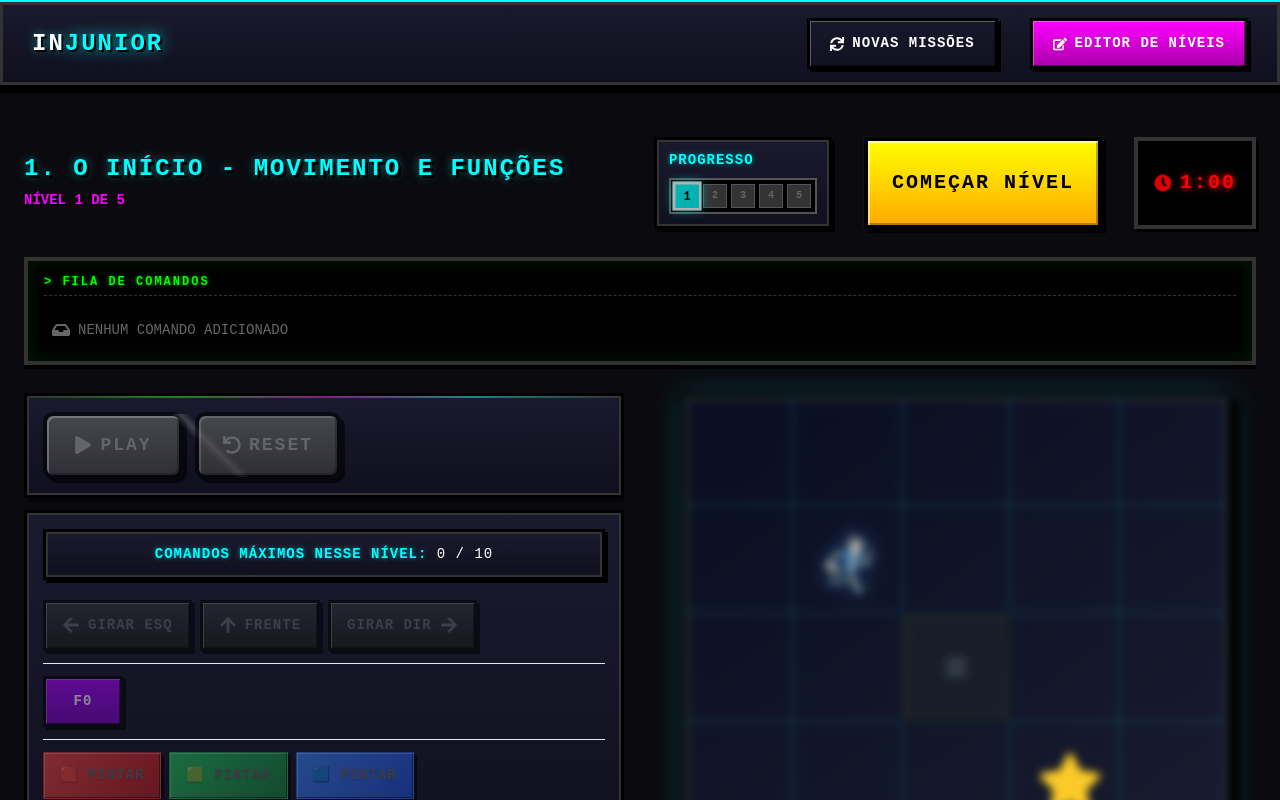
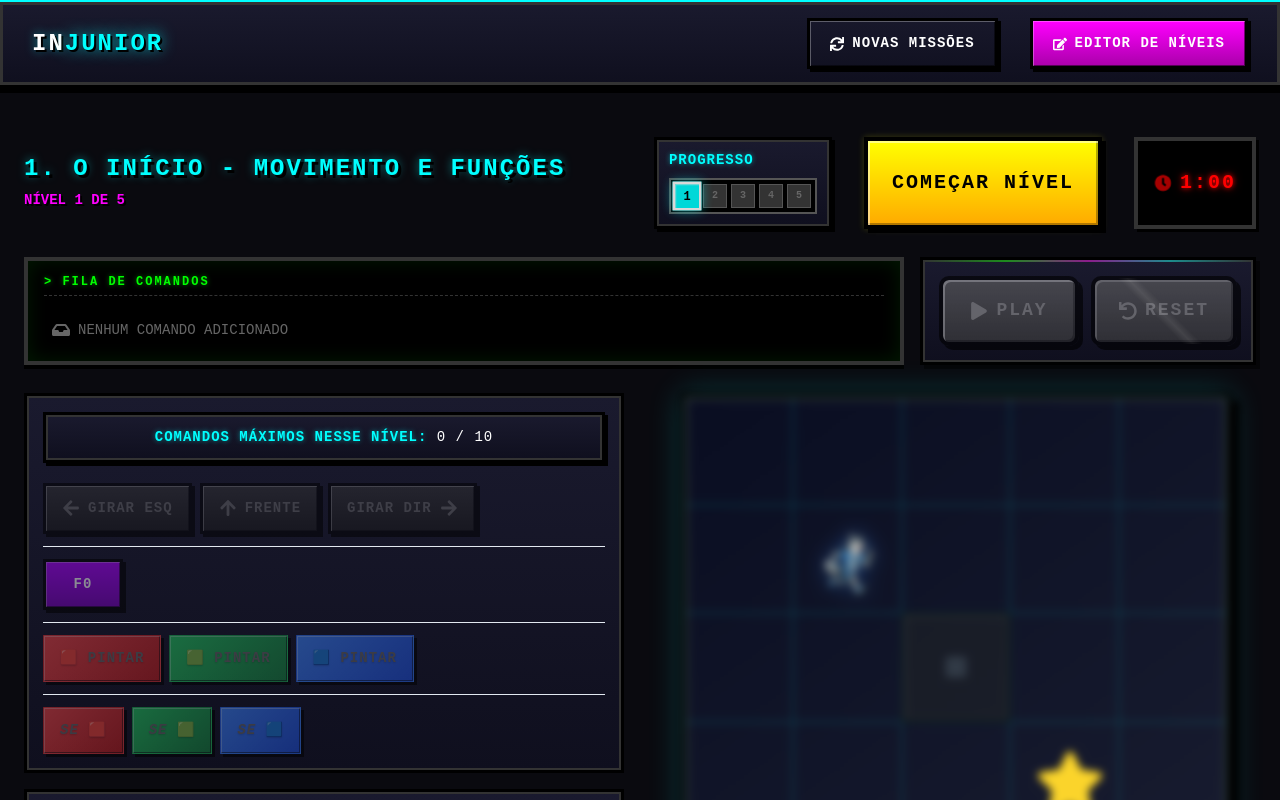
Before and after one commit to DougCristiano/GamIN, a React (Vite) app: page / in a window 1280 px wide. Shown: the top 800 px of the page. Built offline with nearby package versions, Linux system fonts and the light colour scheme.

Commit message:
Feat: Consertando o layout

```diff
--- a/src/components/game/CommandQueue/CommandQueue.module.css
+++ b/src/components/game/CommandQueue/CommandQueue.module.css
@@ -13,6 +13,8 @@
   width: 100%;
   min-width: 0;
   max-width: 100%;
+  min-height: 80px;
+  height: 100%;
   overflow: hidden;
   position: relative;
 }
--- a/src/components/game/ControlPanel/ControlPanel.module.css
+++ b/src/components/game/ControlPanel/ControlPanel.module.css
@@ -24,7 +24,7 @@
   display: flex;
   gap: var(--spacing-3);
   padding: var(--spacing-4);
-  width: 100%;
+  flex-shrink: 0;
   background: linear-gradient(180deg, #1a1a2e 0%, #0f0f1e 100%);
   border: 3px solid #000000;
   border-radius: 0;
@@ -220,11 +220,11 @@
 
 @keyframes retro-shine {
   0% {
-    transform: translateX(-100%);
+    transform: translateX(-45%);
   }
 
   100% {
-    transform: translateX(100%);
+    transform: translateX(150%);
   }
 }
 
--- a/src/components/game/ControlPanel/ControlPanel.tsx
+++ b/src/components/game/ControlPanel/ControlPanel.tsx
@@ -9,10 +9,7 @@ import styles from './ControlPanel.module.css';
 
 interface ControlPanelProps {
   onAddCommand: (cmd: Command) => void;
-  onPlay: () => void;
-  onReset: () => void;
   isExecuting: boolean;
-  hasCommands: boolean;
   commandCount: number;
   maxCommands?: number;
   functionLimits?: FunctionLimits;
@@ -21,10 +18,7 @@ interface ControlPanelProps {
 
 export const ControlPanel: React.FC<ControlPanelProps> = ({
   onAddCommand,
-  onPlay,
-  onReset,
   isExecuting,
-  hasCommands,
   commandCount,
   maxCommands,
   functionLimits,
@@ -35,17 +29,6 @@ export const ControlPanel: React.FC<ControlPanelProps> = ({
 
   return (
     <div className={styles.controlsContainer}>
-
-      {/* Action Buttons - Right after queue */}
-      <div className={styles.actionButtons}>
-        <button onClick={onPlay} disabled={disabled || isExecuting || !hasCommands} className={styles.playBtn}>
-          <FaPlay /> PLAY
-        </button>
-        <button onClick={onReset} className={styles.resetBtn} disabled={disabled}>
-          <FaUndo /> Reset
-        </button>
-      </div>
-
       <div className={styles.controls}>
         {maxCommands !== undefined && (
           <div className={styles.commandCounter}>
@@ -118,4 +101,32 @@ export const ControlPanel: React.FC<ControlPanelProps> = ({
   );
 };
 
+// Novo componente para os botões de ação (Play/Reset)
+interface ActionButtonsProps {
+  onPlay: () => void;
+  onReset: () => void;
+  isExecuting: boolean;
+  hasCommands: boolean;
+  disabled?: boolean;
+}
+
+export const ActionButtons: React.FC<ActionButtonsProps> = ({
+  onPlay,
+  onReset,
+  isExecuting,
+  hasCommands,
+  disabled = false,
+}) => {
+  return (
+    <div className={styles.actionButtons}>
+      <button onClick={onPlay} disabled={disabled || isExecuting || !hasCommands} className={styles.playBtn}>
+        <FaPlay /> PLAY
+      </button>
+      <button onClick={onReset} className={styles.resetBtn} disabled={disabled}>
+        <FaUndo /> Reset
+      </button>
+    </div>
+  );
+};
+
 export default ControlPanel;
--- a/src/components/game/ControlPanel/index.ts
+++ b/src/components/game/ControlPanel/index.ts
@@ -1 +1 @@
-export { ControlPanel, default } from './ControlPanel';
+export { ControlPanel, ActionButtons, default } from './ControlPanel';
--- a/src/components/game/Game/Game.module.css
+++ b/src/components/game/Game/Game.module.css
@@ -160,6 +160,40 @@
   user-select: none;
 }
 
+/* ========================================
+   QUEUE ROW - Command Queue + Play/Reset in one line
+   ======================================== */
+.queueRow {
+  display: flex;
+  align-items: stretch;
+  gap: var(--spacing-4);
+  width: 100%;
+  margin-bottom: var(--spacing-4);
+}
+
+.queueWrapper {
+  flex: 3;
+  min-width: 0;
+}
+
+/* Legacy section for backwards compatibility */
+.controlQueueSection {
+  display: flex;
+  gap: var(--spacing-6);
+  width: 100%;
+  margin-bottom: var(--spacing-4);
+  align-items: flex-start;
+}
+
+.controlPanelWrapper {
+  flex: 1;
+  min-width: 0;
+  display: flex;
+  flex-direction: column;
+  gap: var(--spacing-3);
+}
+
+/* Legacy queue section for backwards compatibility */
 .queueSection {
   width: 100%;
   margin-bottom: var(--spacing-4);
@@ -432,6 +466,22 @@
     max-width: 600px;
     margin: 0 auto;
   }
+
+  .queueRow {
+    flex-direction: column;
+    align-items: stretch;
+    gap: var(--spacing-3);
+  }
+
+  .controlQueueSection {
+    flex-direction: column;
+    gap: var(--spacing-4);
+  }
+
+  .controlPanelWrapper,
+  .queueWrapper {
+    width: 100%;
+  }
 }
 
 /* ========================================
--- a/src/components/game/Game/Game.tsx
+++ b/src/components/game/Game/Game.tsx
@@ -11,6 +11,7 @@ import { useGame, useCommands } from '@/hooks';
 import {
   FunctionEditor,
   ControlPanel,
+  ActionButtons,
   LevelNavigation,
   RecursionWarning,
   Timer,
@@ -231,34 +232,40 @@ export const Game: React.FC<GameProps> = ({ customLevels }) => {
         </div>
       </div>
 
-      {/* Command Queue - Full Width */}
-      <div className={styles.queueSection}>
-        <CommandQueue commands={commandQueue} currentCommandIndex={currentCommandIndex} />
+      {/* Command Queue Row: Queue + Play + Reset in one line */}
+      <div className={styles.queueRow}>
+        <div className={styles.queueWrapper}>
+          <CommandQueue commands={commandQueue} currentCommandIndex={currentCommandIndex} />
+        </div>
+        <ActionButtons
+          onPlay={handlePlay}
+          onReset={handleReset}
+          isExecuting={isExecuting}
+          hasCommands={commandQueue.length > 0}
+          disabled={!levelStarted}
+        />
       </div>
 
-      {/* Main Game Layout */}
+      {/* Main Game Layout - Two Columns */}
       <div className={styles.gameLayout}>
-        {/* Left Column - Instructions */}
+        {/* Left Column - Control Panel + Function Editor */}
         <div className={styles.instructionsPanel}>
           {/* Recursion Warning */}
           {recursionWarning && (
             <RecursionWarning message={recursionWarning} onClose={clearWarning} />
           )}
 
-          {/* Control Panel with Command Queue */}
+          {/* Control Panel */}
           <ControlPanel
             onAddCommand={addCommand}
-            onPlay={handlePlay}
-            onReset={handleReset}
             isExecuting={isExecuting}
-            hasCommands={commandQueue.length > 0}
             commandCount={commandQueue.length}
             maxCommands={currentLevel?.maxCommands}
             functionLimits={currentLevel?.functionLimits}
             disabled={!levelStarted}
           />
 
-          {/* Function Editor - Below Control Panel */}
+          {/* Function Editor */}
           <FunctionEditor
             functions={functions}
             onFunctionsChange={setFunctions}
@@ -266,6 +273,7 @@ export const Game: React.FC<GameProps> = ({ customLevels }) => {
             disabled={!levelStarted}
           />
         </div>
+
 
         {/* Right Column - Board */}
         <div className={styles.boardPanel}>
--- a/src/components/game/index.ts
+++ b/src/components/game/index.ts
@@ -3,7 +3,7 @@
  */
 
 export { CommandQueue } from './CommandQueue';
-export { ControlPanel } from './ControlPanel';
+export { ControlPanel, ActionButtons } from './ControlPanel';
 export { Game } from './Game';
 export { LevelNavigation } from './LevelNavigation';
 export { RecursionWarning } from './RecursionWarning';
--- a/src/components/index.ts
+++ b/src/components/index.ts
@@ -10,4 +10,4 @@ export { Header } from './layout';
 
 // Game components
 // Game components
-export { CommandQueue, ControlPanel, Game, LevelNavigation, RecursionWarning, Timer, LevelHistory, type LevelStatus } from './game';
+export { CommandQueue, ControlPanel, ActionButtons, Game, LevelNavigation, RecursionWarning, Timer, LevelHistory, type LevelStatus } from './game';
```
